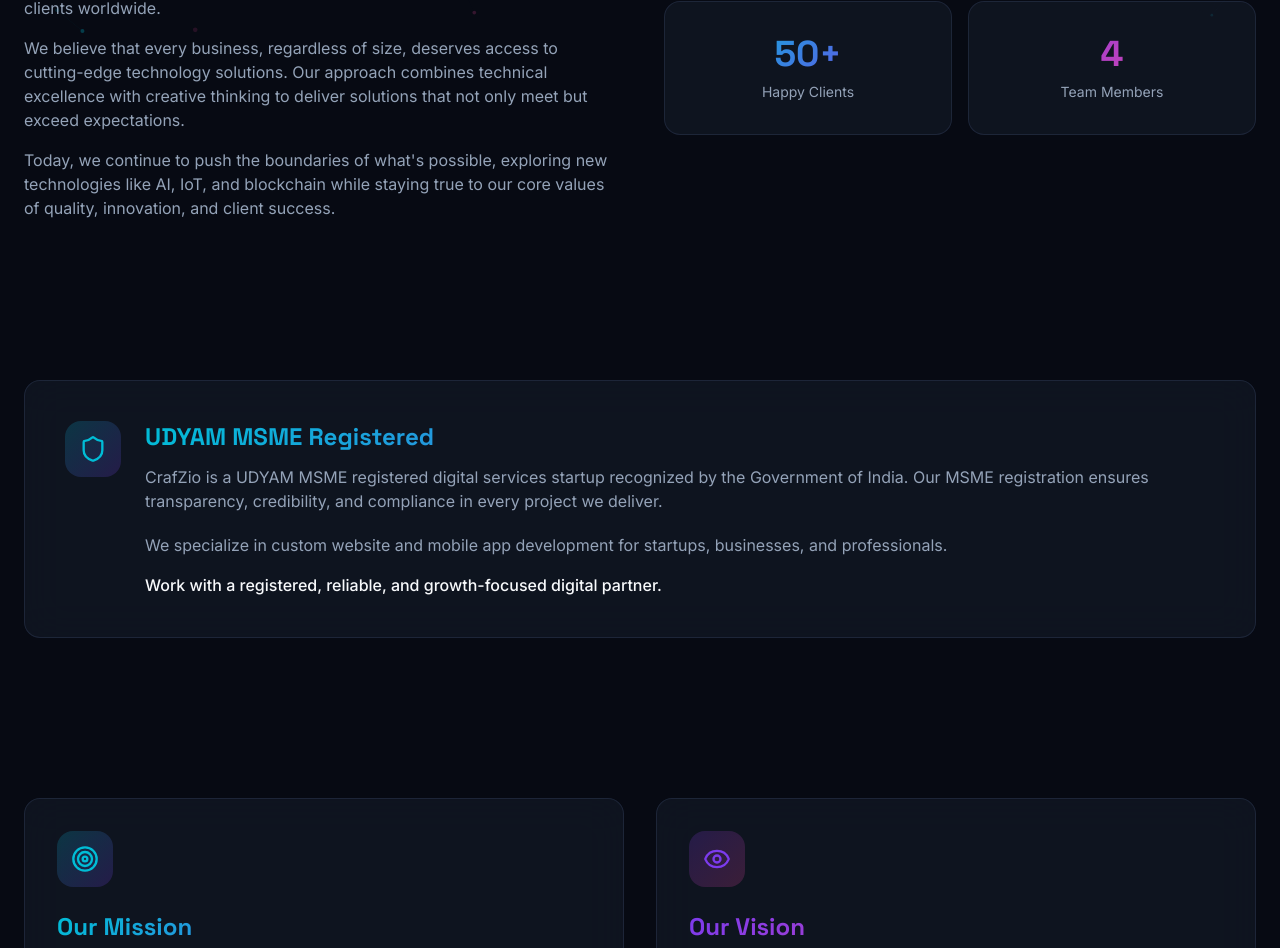
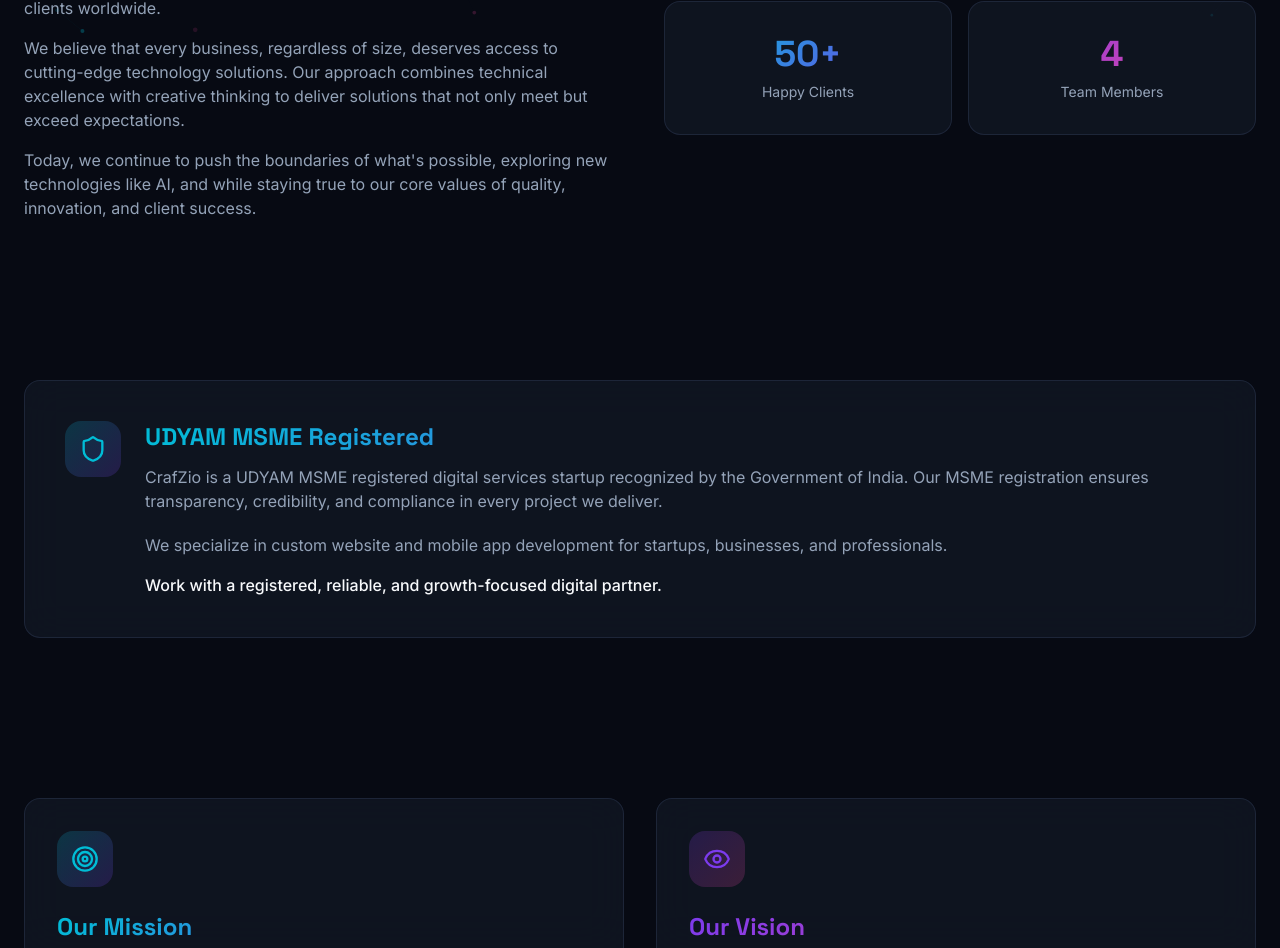
Before and after one commit to Darshan124-get/crafzioweb, a React (Vite) app: page /about in a window 1280 px wide. Shown: the part 764-1712 px from the top of the page. Built offline with nearby package versions, Linux system fonts and the light colour scheme; the HTML template or start-up script is replaced by a standard one.

Commit message:
Update About.tsx

```diff
--- a/src/pages/About.tsx
+++ b/src/pages/About.tsx
@@ -80,7 +80,7 @@
                 </p>
                 <p>
                   Today, we continue to push the boundaries of what's possible, exploring
-                  new technologies like AI, IoT, and blockchain while staying true to our
+                  new technologies like AI, and  while staying true to our
                   core values of quality, innovation, and client success.
                 </p>
               </div>
```
